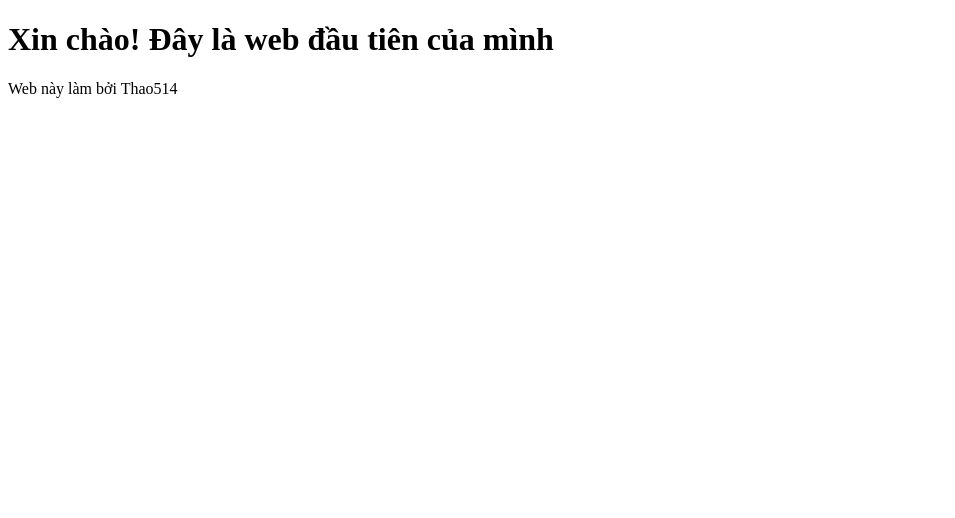
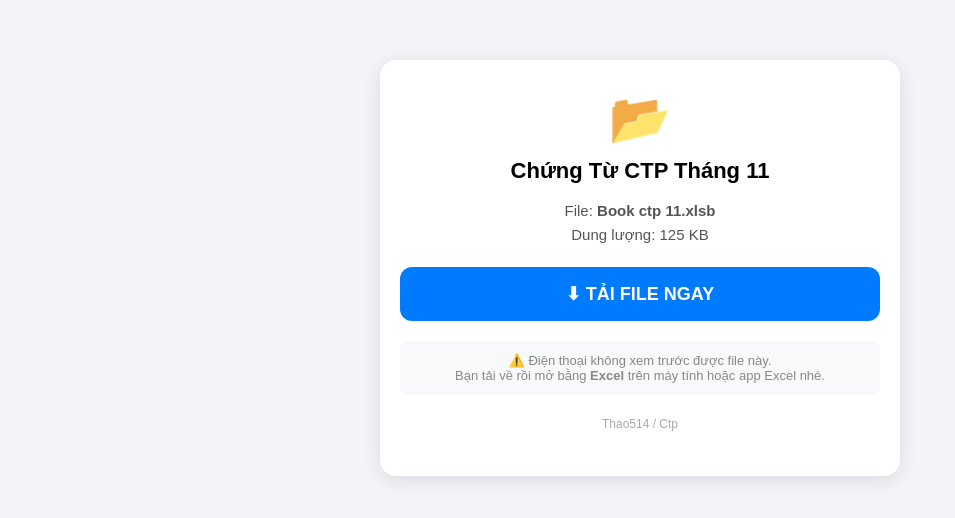
Before and after one commit to Thao514/Ctp, a plain HTML site: page index.html in a window 1280 px wide. Shown: the whole page, without its empty margins (0-955 px from the left). Drawn offline with Linux system fonts and the light colour scheme.

Commit message:
Update index.html for November CTP document

```diff
--- a/index.html
+++ b/index.html
@@ -1,11 +1,29 @@
 <!DOCTYPE html>
-<html>
+<html lang="vi">
 <head>
-<meta charset="utf-8">
-<title>Web của Thảo</title>
+<meta charset="UTF-8">
+<meta name="viewport" content="width=device-width, initial-scale=1.0">
+<title>Chứng từ CTP Tháng 11</title>
+<style>
+  body{font-family:Arial,sans-serif;background:#f2f4f7;margin:0;padding:20px;text-align:center}
+  .box{background:white;max-width:480px;margin:40px auto;padding:30px 20px;border-radius:16px;box-shadow:0 4px 20px rgba(0,0,0,0.1)}
+  h1{font-size:22px;margin:10px 0}
+  p{color:#555;font-size:15px;line-height:1.6}
+  .btn{display:block;background:#007bff;color:white!important;text-decoration:none;font-size:18px;font-weight:bold;padding:16px;border-radius:12px;margin:20px 0}
+  .note{font-size:13px;color:#888;background:#f8f9fa;padding:12px;border-radius:8px}
+</style>
 </head>
 <body>
-<h1>Xin chào! Đây là web đầu tiên của mình</h1>
-<p>Web này làm bởi Thao514</p>
+<div class="box">
+  <div style="font-size:50px">📂</div>
+  <h1>Chứng Từ CTP Tháng 11</h1>
+  <p>File: <b>Book ctp 11.xlsb</b><br>Dung lượng: 125 KB</p>
+  <a class="btn" href="Book ctp 11.xlsb" download>⬇ TẢI FILE NGAY</a>
+  <div class="note">
+    ⚠️ Điện thoại không xem trước được file này.<br>
+    Bạn tải về rồi mở bằng <b>Excel</b> trên máy tính hoặc app Excel nhé.
+  </div>
+  <p style="font-size:12px;color:#aaa;margin-top:20px">Thao514 / Ctp</p>
+</div>
 </body>
 </html>
```
